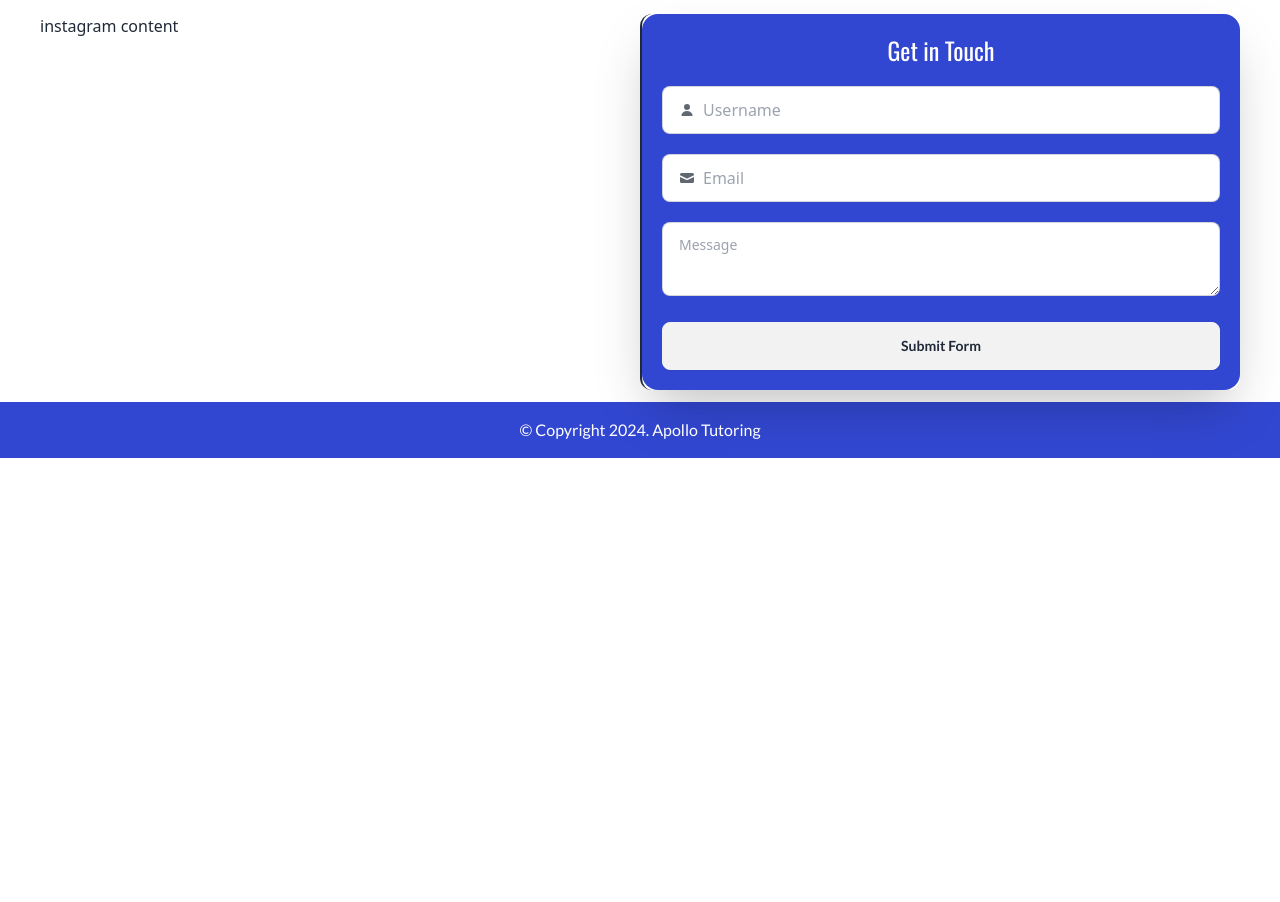
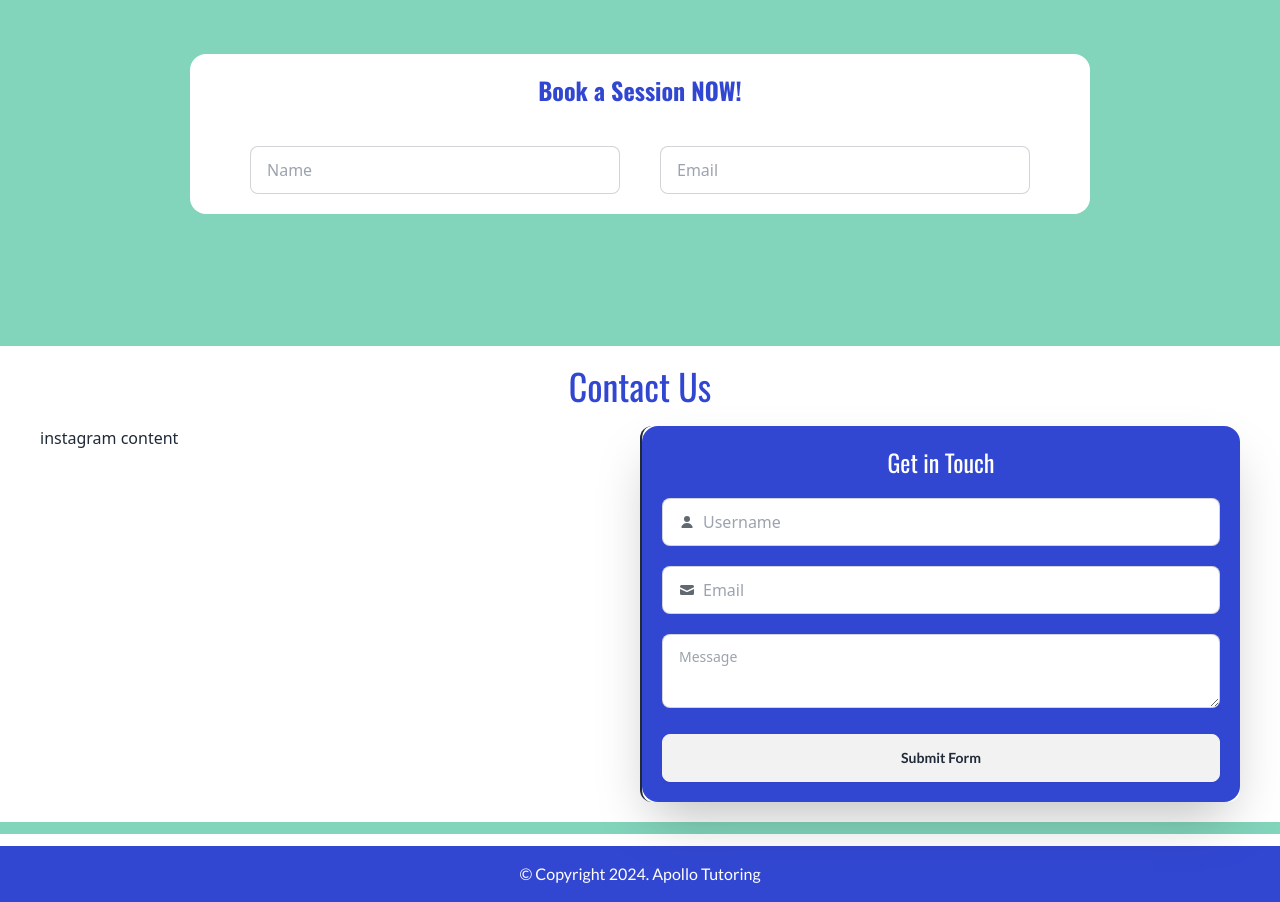
Before and after one commit to ApolloTutoring/Apollo-Tutoring-Website, a Next.js app in the folder apollo_tutoring/: page / in a window 1280 px wide. Shown: the part 1760-2662 px from the top of the page. Before the commit the page ends 2218 px from the top, so only its background shows below. Built offline with nearby package versions, Linux system fonts and the light colour scheme.

Commit message:
book a session section (incomplete)

```diff
--- /dev/null
+++ b/apollo_tutoring/src/app/components/bookasession.js
@@ -0,0 +1,45 @@
+import React, {useEffect, useState} from 'react'
+
+export default function BookaSession() {
+    const [result, setResult] = React.useState("");
+
+    const onSubmit = async (event) => {
+      event.preventDefault();
+      setResult("Sending....");
+      const formData = new FormData(event.target);
+
+      formData.append("access_key", "e6b70426-c5b4-4333-b608-e6edee8e81fd");
+
+      const response = await fetch("https://api.web3forms.com/submit", {
+        method: "POST",
+        body: formData
+      });
+
+      const data = await response.json();
+
+      if (data.success) {
+        setResult("Form Submitted Successfully");
+        event.target.reset();
+      } else {
+        console.log("Error", data);
+        setResult(data.message);
+      }
+    };
+
+    return (
+      <div className="">
+        <form onSubmit={onSubmit}>
+            <div className="px-10 grid sm:grid-cols-2 grid-cols-1">
+                <div className="mx-5">
+                    <input type="text" placeholder="Name" class="input input-bordered w-full m-5 mx-auto" />
+                </div>
+                <div className="mx-5">
+                    <input type="text" placeholder="Email" class="input input-bordered w-full m-5 mx-auto" />
+                </div>
+
+            </div>
+        </form>
+
+      </div>
+    );
+  }
--- a/apollo_tutoring/src/app/home.js
+++ b/apollo_tutoring/src/app/home.js
@@ -6,6 +6,8 @@ import { useEffect } from "react";
 import dynamic from "next/dynamic";
 import { NavBar } from "./components/navbar";
 import Contact from "./components/contactus";
+import BookaSession from "./components/bookasession";
+
 /*
 const NavBar = dynamic(() => import('.//components/navbar.js').then((mod) => mod.NavBar), {
   loading: () => <p>Loading...</p>,
@@ -120,6 +122,14 @@ export function Home() {
         <h2 className="text-standard_white h2">Testimonials</h2>
           <Carousel_Component />
       </div>
+      <div className="bg-standard_teal h-auto p-10">
+        <div className="mx-auto h-fit sm:w-3/4 w-full m-20 rounded-2xl bg-white">
+          <h1 className="font-headFont font-bold text-2xl text-standard_navy text-center pt-5 m-5">Book a Session NOW!</h1>
+          <BookaSession />
+        </div>
+      </div>
+
+      <div className="h-3 bg-standard_teal"></div>
       <div>
         <h1 className="font-headFont text-4xl text-center my-5 text-standard_navy">Contact Us</h1>
       </div>
@@ -129,6 +139,7 @@ export function Home() {
           <Contact />
         </div>
       </div>
+      <div className="mt-5 h-3 bg-standard_teal"></div>
       < Footer />
     </main>
 
```
